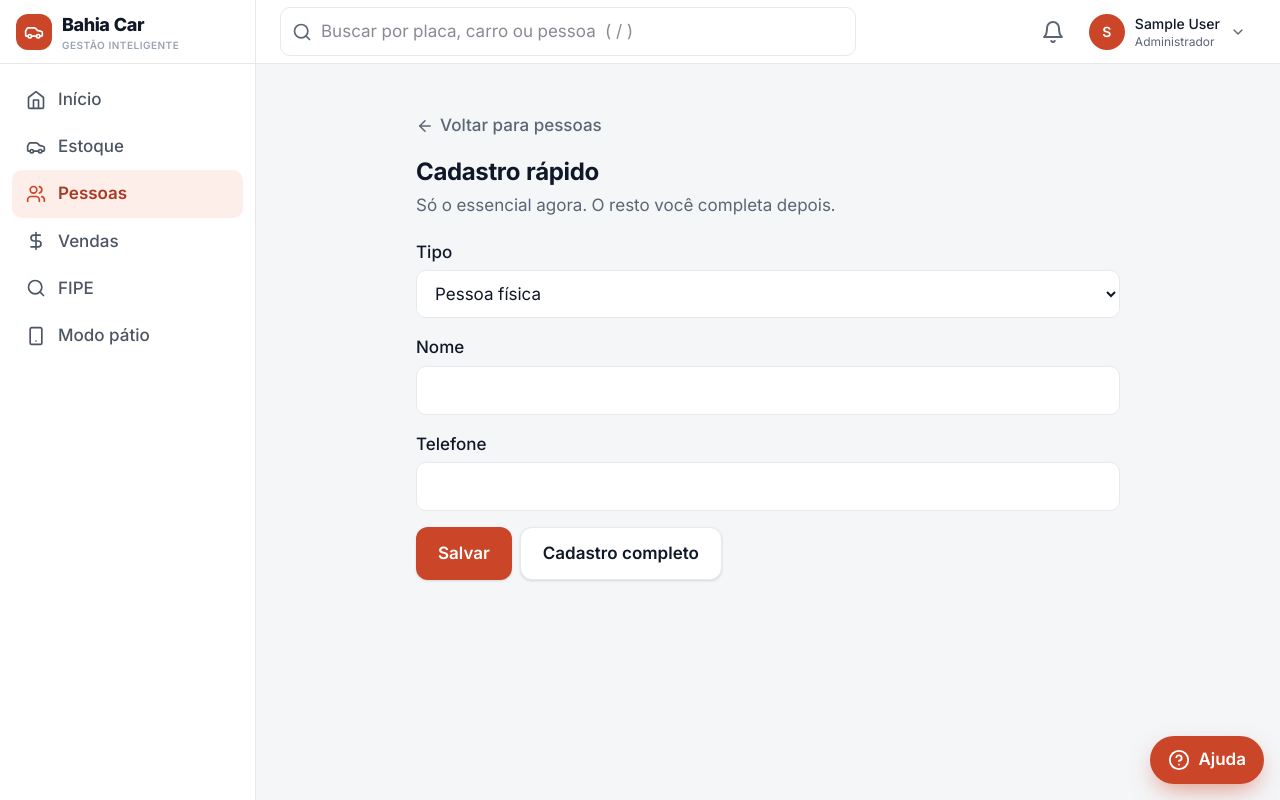
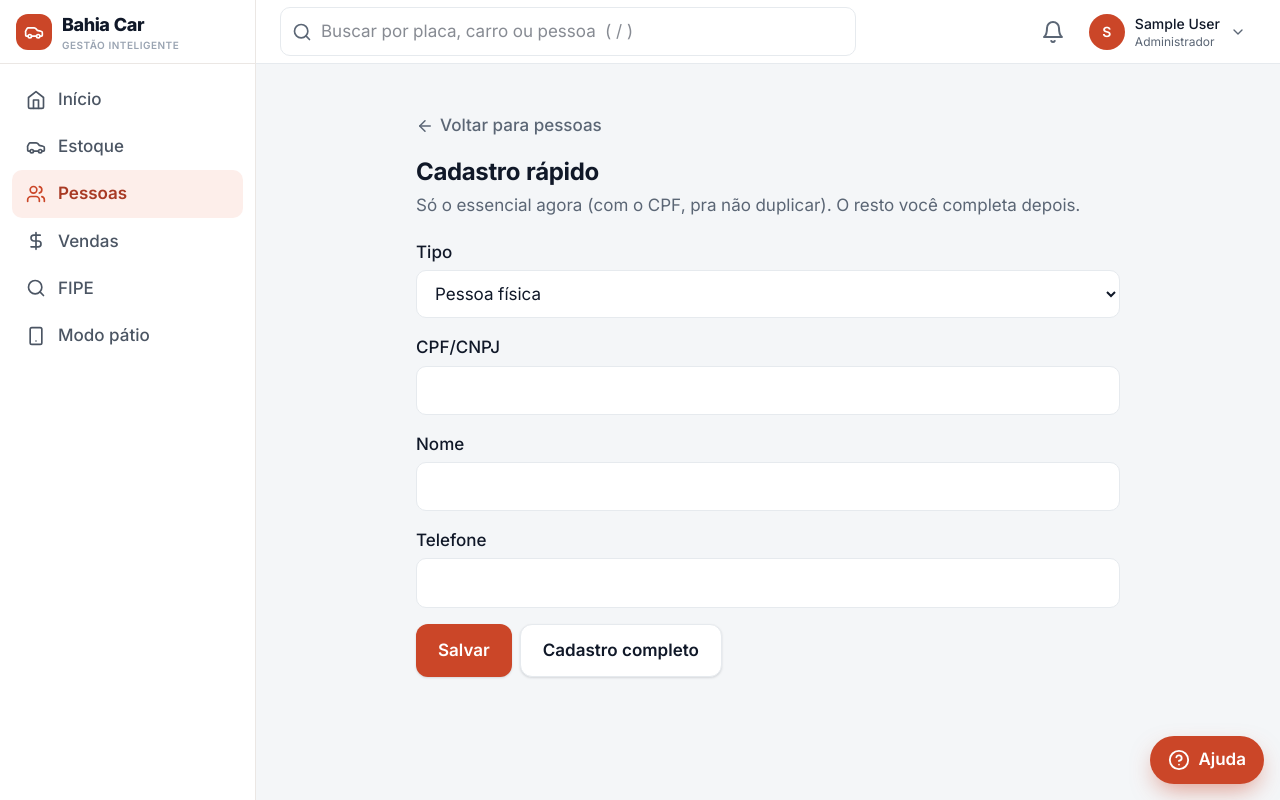
Before and after one commit to karinefaraujo05/sistema-bahia-car, a Django app: page /pessoas/nova-rapida/ in a window 1280 px wide. Run offline with Django 5.2, Linux system fonts and the light colour scheme; the visitor is signed in with stand-in values (Sample User, id 1); data that the repository does not hold is empty; style sheets or scripts are compiled from the project's sources; parts of the project's set-up code (start-up, migrations or seed data) failed here and were passed over.

Commit message:
Negocios e pessoas: menos redigitacao e completude na hora
- Troca pre-preenche o valor dos dois carros (a partir do anunciado); o passo
  de valores vira confirmacao em vez de digitacao.
- Passo "carro" do wizard reusa o formulario enxuto do cadastro (partial
  campos_carro), com FIPE e placa, em vez do paredao de campos.
- Passo "quem" mostra o que falta na pessoa pro contrato, com "completar agora"
  que volta pro negocio; reusa Pessoa.campos_faltando_contrato().
- Cadastro rapido agora pede CPF (com validacao) e deduplica: se o CPF ja
  existe, abre a pessoa existente em vez de criar outra.
- Form completo de pessoa exige so nome e CPF (CEP deixa de ser obrigatorio),
  com busca de duplicata pelo CPF.

```diff
--- a/pessoas/forms.py
+++ b/pessoas/forms.py
@@ -19,14 +19,35 @@ def _estilizar(form):
             widget.attrs.setdefault("inputmode", "numeric")
 
 
+def _checar_coerencia_documento(form, tipo, documento):
+    """Adiciona erro se o documento não bate com o tipo (física=CPF, jurídica=CNPJ)."""
+    if not documento:
+        return
+    if tipo == TipoPessoa.FISICA and len(documento) == 14:
+        form.add_error("cpf_cnpj", "Pessoa física usa CPF (11 dígitos), não CNPJ.")
+    elif tipo == TipoPessoa.JURIDICA and len(documento) == 11:
+        form.add_error("cpf_cnpj", "Pessoa jurídica usa CNPJ (14 dígitos), não CPF.")
+
+
 class PessoaRapidaForm(forms.ModelForm):
     class Meta:
         model = Pessoa
-        fields = ["tipo", "nome", "telefone"]
+        # Cadastro rápido agora pede o CPF/CNPJ: evita pessoa duplicada e já adianta
+        # o que o contrato precisa. O resto (endereço, RG...) fica pra depois.
+        fields = ["tipo", "cpf_cnpj", "nome", "telefone"]
 
     def __init__(self, *args, **kwargs):
         super().__init__(*args, **kwargs)
+        self.fields["cpf_cnpj"].required = True
         _estilizar(self)
+
+    def clean_cpf_cnpj(self):
+        return so_digitos(self.cleaned_data.get("cpf_cnpj"))
+
+    def clean(self):
+        dados = super().clean()
+        _checar_coerencia_documento(self, dados.get("tipo"), dados.get("cpf_cnpj"))
+        return dados
 
 
 class PessoaForm(forms.ModelForm):
@@ -55,7 +76,10 @@ class PessoaForm(forms.ModelForm):
     def __init__(self, *args, **kwargs):
         super().__init__(*args, **kwargs)
         _estilizar(self)
-        self.fields["cep"].required = True
+        # Obrigatórios: nome (do modelo) e CPF/CNPJ. O resto a pessoa completa depois
+        # (a cobrança de completude acontece na hora de gerar o contrato).
+        self.fields["cpf_cnpj"].required = True
+        self.fields["cep"].required = False
         self.fields["cep"].help_text = "Digite o CEP e o endereço é preenchido sozinho."
         self.fields["observacoes"].label = "Observações sobre a pessoa"
 
@@ -71,11 +95,5 @@ class PessoaForm(forms.ModelForm):
 
     def clean(self):
         dados = super().clean()
-        tipo = dados.get("tipo")
-        documento = dados.get("cpf_cnpj")
-        if documento:
-            if tipo == TipoPessoa.FISICA and len(documento) == 14:
-                self.add_error("cpf_cnpj", "Pessoa física usa CPF (11 dígitos), não CNPJ.")
-            elif tipo == TipoPessoa.JURIDICA and len(documento) == 11:
-                self.add_error("cpf_cnpj", "Pessoa jurídica usa CNPJ (14 dígitos), não CPF.")
+        _checar_coerencia_documento(self, dados.get("tipo"), dados.get("cpf_cnpj"))
         return dados
--- a/pessoas/models.py
+++ b/pessoas/models.py
@@ -76,3 +76,15 @@ class Pessoa(ModeloBase):
     @property
     def telefone_formatado(self):
         return formatar_telefone(self.telefone)
+
+    def campos_faltando_contrato(self):
+        """Rótulos dos dados que o contrato exige desta pessoa e ainda estão vazios."""
+        obrigatorios = {
+            "cpf_cnpj": "CPF/CNPJ",
+            "endereco": "endereço",
+            "cidade": "cidade",
+            "uf": "UF",
+        }
+        if self.tipo == TipoPessoa.FISICA:
+            obrigatorios |= {"nacionalidade": "nacionalidade", "estado_civil": "estado civil"}
+        return [rotulo for campo, rotulo in obrigatorios.items() if not getattr(self, campo)]
--- a/pessoas/urls.py
+++ b/pessoas/urls.py
@@ -6,6 +6,7 @@ app_name = "pessoas"
 
 urlpatterns = [
     path("pessoas/", views.lista, name="lista"),
+    path("pessoas/buscar-cpf/", views.buscar_cpf, name="buscar_cpf"),
     path("pessoas/nova/", views.novo, name="novo"),
     path("pessoas/nova-rapida/", views.novo_rapido, name="novo_rapido"),
     path("pessoas/<int:pk>/", views.detalhe, name="detalhe"),
--- a/pessoas/views.py
+++ b/pessoas/views.py
@@ -1,13 +1,16 @@
 from django.contrib import messages
 from django.contrib.auth.decorators import login_required
 from django.core.paginator import Paginator
+from django.http import JsonResponse
 from django.shortcuts import get_object_or_404, redirect, render
+from django.urls import reverse
 from django.utils.http import url_has_allowed_host_and_scheme
 from django.views.decorators.http import require_POST
 
 from .forms import PessoaForm, PessoaRapidaForm
 from .models import Pessoa
 from .services import arquivar_pessoa, buscar_pessoas
+from .validators import so_digitos
 
 POR_PAGINA = 50
 
@@ -18,6 +21,14 @@ def _querystring_sem_pagina(request):
     params.pop("page", None)
     qs = params.urlencode()
     return f"{qs}&" if qs else ""
+
+
+def _redirecionar_com_pessoa(request, pessoa, proximo):
+    """Volta pro negócio (com a pessoa já selecionada) ou pro detalhe dela."""
+    if proximo and url_has_allowed_host_and_scheme(proximo, allowed_hosts={request.get_host()}):
+        separador = "&" if "?" in proximo else "?"
+        return redirect(f"{proximo}{separador}selecionar={pessoa.pk}")
+    return redirect("pessoas:detalhe", pk=pessoa.pk)
 
 
 @login_required
@@ -55,12 +66,7 @@ def novo(request):
             pessoa.atualizado_por = request.user
             pessoa.save()
             messages.success(request, "Pessoa cadastrada.")
-            if proximo and url_has_allowed_host_and_scheme(
-                proximo, allowed_hosts={request.get_host()}
-            ):
-                separador = "&" if "?" in proximo else "?"
-                return redirect(f"{proximo}{separador}selecionar={pessoa.pk}")
-            return redirect("pessoas:detalhe", pk=pessoa.pk)
+            return _redirecionar_com_pessoa(request, pessoa, proximo)
     else:
         form = PessoaForm()
     return render(
@@ -70,22 +76,31 @@ def novo(request):
 
 @login_required
 def novo_rapido(request):
+    proximo = request.GET.get("next", "")
     if request.method == "POST":
         form = PessoaRapidaForm(request.POST)
         if form.is_valid():
+            documento = form.cleaned_data["cpf_cnpj"]
+            # Já existe alguém com esse CPF/CNPJ? Em vez de duplicar, abre a pessoa existente.
+            existente = Pessoa.objetos.filter(cpf_cnpj=documento).first() if documento else None
+            if existente:
+                messages.info(request, "Essa pessoa já estava cadastrada. Abrimos o cadastro dela.")
+                return _redirecionar_com_pessoa(request, existente, proximo)
             pessoa = form.save(commit=False)
             pessoa.criado_por = request.user
             pessoa.atualizado_por = request.user
             pessoa.save()
             messages.success(request, "Pessoa cadastrada. Você pode completar os dados depois.")
-            return redirect("pessoas:detalhe", pk=pessoa.pk)
+            return _redirecionar_com_pessoa(request, pessoa, proximo)
     else:
         form = PessoaRapidaForm()
-    return render(request, "pessoas/form_rapido.html", {"form": form})
+    return render(request, "pessoas/form_rapido.html", {"form": form, "proximo": proximo})
 
 
 @login_required
 def editar(request, pk):
+    # "next": permite "completar agora" dentro do negócio e voltar pra ele já com a pessoa.
+    proximo = request.GET.get("next", "")
     pessoa = get_object_or_404(Pessoa.objetos, pk=pk)
     if request.method == "POST":
         form = PessoaForm(request.POST, instance=pessoa)
@@ -94,10 +109,30 @@ def editar(request, pk):
             pessoa.atualizado_por = request.user
             pessoa.save()
             messages.success(request, "Dados atualizados.")
-            return redirect("pessoas:detalhe", pk=pessoa.pk)
+            return _redirecionar_com_pessoa(request, pessoa, proximo)
     else:
         form = PessoaForm(instance=pessoa)
-    return render(request, "pessoas/form.html", {"form": form, "pessoa": pessoa})
+    return render(
+        request, "pessoas/form.html", {"form": form, "pessoa": pessoa, "proximo": proximo}
+    )
+
+
+@login_required
+def buscar_cpf(request):
+    """Procura uma pessoa pelo CPF/CNPJ (usado no cadastro, pra não duplicar)."""
+    documento = so_digitos(request.GET.get("cpf", ""))
+    if len(documento) not in (11, 14):
+        return JsonResponse({"encontrado": False})
+    pessoa = Pessoa.objetos.filter(cpf_cnpj=documento).first()
+    if pessoa is None:
+        return JsonResponse({"encontrado": False})
+    return JsonResponse(
+        {
+            "encontrado": True,
+            "nome": pessoa.nome,
+            "url": reverse("pessoas:detalhe", args=[pessoa.pk]),
+        }
+    )
 
 
 @login_required
--- a/templates/negocios/troca_valores.html
+++ b/templates/negocios/troca_valores.html
@@ -5,6 +5,8 @@
 
 {% block conteudo %}
   {% include "negocios/partials/cabecalho_passo.html" %}
+
+  <p class="mb-4 text-tinta-suave">Confira os valores (já trouxemos o valor anunciado de cada carro) e ajuste se precisar.</p>
 
   <form method="post" class="space-y-4">
     {% csrf_token %}
--- a/templates/pessoas/form_rapido.html
+++ b/templates/pessoas/form_rapido.html
@@ -5,21 +5,31 @@
 
 {% block conteudo %}
   <div class="mb-2">
-    {% url 'pessoas:lista' as voltar_url %}{% include "partials/voltar.html" with href=voltar_url texto="Voltar para pessoas" %}
+    {% if proximo %}{% include "partials/voltar.html" with href=proximo texto="Voltar ao negócio" %}{% else %}{% url 'pessoas:lista' as voltar_url %}{% include "partials/voltar.html" with href=voltar_url texto="Voltar para pessoas" %}{% endif %}
   </div>
 
   <h1 class="mb-1 text-2xl">Cadastro rápido</h1>
-  <p class="mb-5 text-tinta-suave">Só o essencial agora. O resto você completa depois.</p>
+  <p class="mb-5 text-tinta-suave">Só o essencial agora (com o CPF, pra não duplicar). O resto você completa depois.</p>
 
-  <form method="post" class="space-y-4">
+  {% if form.non_field_errors %}
+    <div class="mb-4 aviso aviso-atencao">{{ form.non_field_errors }}</div>
+  {% endif %}
+
+  <form method="post" action="?{{ request.GET.urlencode }}" class="space-y-4">
     {% csrf_token %}
     {% include "pessoas/partials/campo.html" with campo=form.tipo %}
+    <div>
+      {% include "pessoas/partials/campo.html" with campo=form.cpf_cnpj %}
+      <p id="cpf-aviso" class="hidden"></p>
+    </div>
     {% include "pessoas/partials/campo.html" with campo=form.nome %}
     {% include "pessoas/partials/campo.html" with campo=form.telefone %}
 
     <div class="flex gap-2">
       <button type="submit" class="botao botao-primario">Salvar</button>
-      <a href="{% url 'pessoas:novo' %}" class="botao botao-secundario">Cadastro completo</a>
+      <a href="{% url 'pessoas:novo' %}{% if proximo %}?next={{ proximo|urlencode }}{% endif %}" class="botao botao-secundario">Cadastro completo</a>
     </div>
   </form>
+
+  {% include "pessoas/partials/busca_cpf_js.html" %}
 {% endblock %}
--- /dev/null
+++ b/templates/pessoas/partials/busca_cpf_js.html
@@ -0,0 +1,24 @@
+{% comment %}
+Ao digitar o CPF/CNPJ, avisa se a pessoa já existe (pra não duplicar) com um link
+pra abrir o cadastro dela. Espera um <p id="cpf-aviso"> no template e o campo form.cpf_cnpj.
+{% endcomment %}
+<script>
+  (function () {
+    var cpf = document.getElementById("{{ form.cpf_cnpj.id_for_label }}");
+    var aviso = document.getElementById("cpf-aviso");
+    if (!cpf || !aviso) return;
+    cpf.addEventListener("blur", function () {
+      var v = (cpf.value || "").replace(/\D/g, "");
+      if (v.length !== 11 && v.length !== 14) { aviso.classList.add("hidden"); return; }
+      fetch("{% url 'pessoas:buscar_cpf' %}?cpf=" + v)
+        .then(function (r) { return r.json(); })
+        .then(function (d) {
+          if (!d.encontrado) { aviso.classList.add("hidden"); return; }
+          aviso.innerHTML = "Já existe <strong>" + d.nome + "</strong> com esse CPF/CNPJ. " +
+            '<a href="' + d.url + '" class="font-medium underline text-acento-700">Abrir cadastro</a>.';
+          aviso.className = "mt-1 text-sm text-ambar";
+        })
+        .catch(function () {});
+    });
+  })();
+</script>
```
Also changed, not shown: contratos/geracao.py (+10 -31 lines), negocios/views.py (+11 -1 lines), pessoas/tests.py (+51 -2 lines), templates/negocios/passo_carro_novo.html (+4 -6 lines), templates/negocios/passo_pessoa.html (+8 -0 lines), templates/pessoas/form.html (+6 -1 lines).
